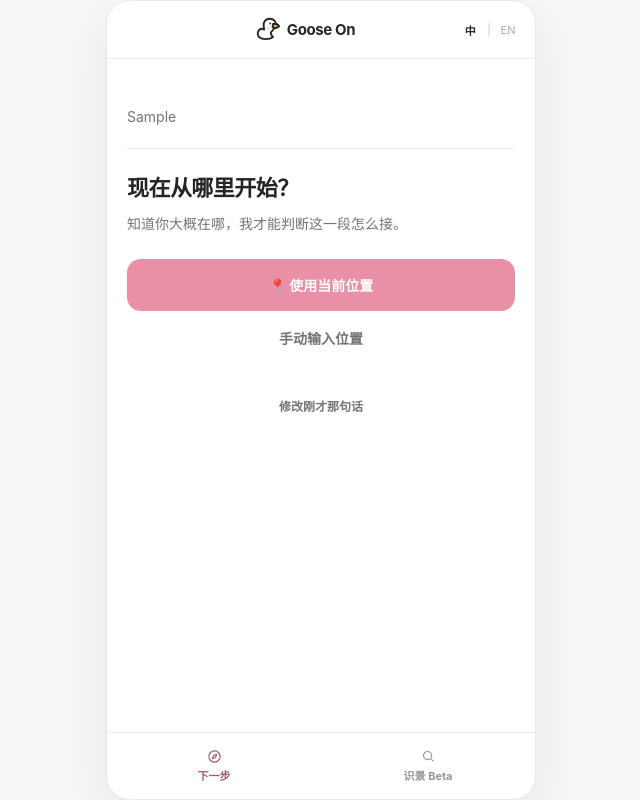
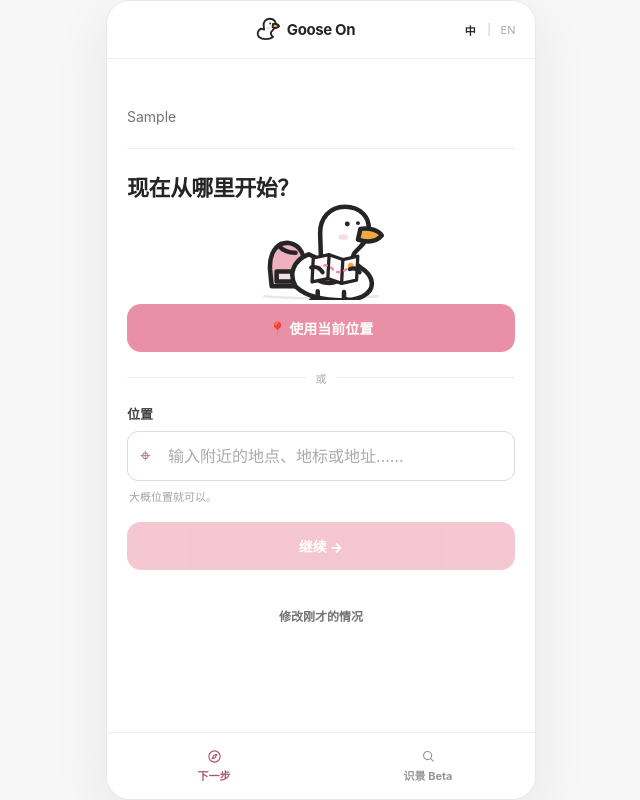
Before and after one commit to Cecilia-Huu/in-trip-decision, a React (Vite) app: page / in a window 1280 px wide. Both pictures are taken after typing "Sample" into the empty fields and a click on the button "看看下一步 →". Shown: the whole page, without its empty margins (319-959 px from the left). Built offline with nearby package versions, Linux system fonts and the light colour scheme.

Commit message:
Refine visible editable location flow

```diff
--- a/app/globals.css
+++ b/app/globals.css
@@ -183,18 +183,30 @@ input::placeholder,textarea::placeholder { color:#aaa; }
 .context-question h2 { font-size:22px; line-height:1.4; margin:0; letter-spacing:-.025em; }
 .context-question>p { font-size:14px; line-height:1.65; color:var(--secondary); margin:8px 0 20px; }
 .context-question input { width:100%; min-width:0; min-height:50px; border:1px solid #dcdcdc; border-radius:11px; padding:12px; font-size:16px; color:var(--text); background:#fff; }
-.manual-location>span { display:block; margin-bottom:8px; font-size:14px; }
+.location-goose { display:flex; justify-content:center; height:104px; margin:-8px 0 4px; overflow:hidden; }
+.location-goose img { display:block; width:148px; height:116px; object-fit:contain; }
+.location-goose.is-confused img { width:104px; }
+.location-use-current { min-height:48px; margin-top:4px; }
+.location-status { margin:11px 2px 0; text-align:center; }
+.location-status strong { display:block; color:#6f5c61; font-size:13px; }
+.location-status.is-success strong { color:#96566a; }
+.location-status small { display:block; margin-top:4px; color:var(--tertiary); font-size:11px; line-height:1.5; }
+.location-divider { display:flex; align-items:center; gap:10px; margin:18px 0; color:#aaa; font-size:11px; }
+.location-divider::before,.location-divider::after { content:""; flex:1; height:1px; background:var(--border); }
+.manual-location>span:first-child { display:block; margin-bottom:8px; color:#444; font-size:13px; font-weight:800; }
+.manual-location>small { display:block; margin:7px 2px 0; color:var(--tertiary); font-size:11px; }
+.location-input { position:relative; display:block; }
+.location-input>b { position:absolute; z-index:1; left:13px; top:50%; color:#a56d7c; font-size:19px; font-weight:500; line-height:1; transform:translateY(-52%); pointer-events:none; }
+.context-question .location-input input { padding-left:40px; }
+.location-continue { min-height:48px; margin-top:18px; }
 .secondary-action { width:100%; min-height:52px; border:1px solid var(--border); border-radius:12px; background:#fff; color:var(--text); cursor:pointer; font-size:15px; }
 .context-question .text-action { font-size:14px; }
 .edit-sentence { margin-top:24px; }
-.location-acquired { display:flex; align-items:center; justify-content:space-between; gap:8px; font-size:14px; }
-.location-acquired .text-action { margin:0; }
 .goose { width:96px; height:96px; object-fit:contain; }
 .adjust-processing { position:absolute; inset:58px 0 calc(66px + var(--safe-bottom)); z-index:15; display:flex; background:var(--bg); }
 .revisit-note { color:var(--secondary); font-size:12px; line-height:1.6; margin:10px 2px 0; }
 .processing-state { display:flex; flex-direction:column; justify-content:center; align-items:center; gap:12px; padding-bottom:90px; }
-.processing-state p,.location-fallback p { color:var(--secondary); font-size:14px; line-height:1.6; margin:0; }
-.location-fallback { text-align:center; padding:8px 0; }
+.processing-state p { color:var(--secondary); font-size:14px; line-height:1.6; margin:0; }
 .thinking { animation:goose-think 2.8s ease-in-out infinite alternate; transform-origin:50% 88%; }
 @keyframes goose-think { from { transform:rotate(-3deg); } to { transform:rotate(3deg); } }
 @media (prefers-reduced-motion:reduce) { .thinking,.voice-input.listening .mic-button { animation:none!important; } }
--- a/app/location.ts
+++ b/app/location.ts
@@ -1,4 +1,8 @@
 import type { Coordinates } from "./decision-engine";
+
+export function resolveDecisionLocation(input: string, coordinates?: Coordinates) {
+  return { currentPlace: input.trim(), coordinates };
+}
 
 // Called by the location button only; no permission request on mount or import.
 export function requestCoordinates(geolocation: Geolocation | undefined): Promise<Coordinates> {
--- a/app/progressive-context.tsx
+++ b/app/progressive-context.tsx
@@ -2,14 +2,14 @@ import { useEffect, useRef, useState, type FormEvent } from "react";
 import { extractContextFromText, needsAnchorQuestion, type ParsedContext } from "./context-parser";
 import type { Coordinates, DecisionContext } from "./decision-engine";
 import type { Locale } from "./mock-data";
-import { requestCoordinates } from "./location";
+import { requestCoordinates, resolveDecisionLocation } from "./location";
 import { readCurrentClock } from "./decision-engine";
-import { Goose, GooseProcessing } from "./goose-state";
+import { GooseProcessing } from "./goose-state";
 import { VoiceInput } from "./voice-input";
 
 const words = {
-  zh: { hero:"告诉我，现在怎么啦？", label:"发生什么了？", try:"试试这样说", placeholder:"比如：博物馆没开，我已经走得有点累了……", chips:["原计划去不了了","突然多出时间","今天不想赶了"], submit:"看看下一步 →", missing:"先说说发生了什么。", location:"现在从哪里开始？", locationHint:"知道你大概在哪，我才能判断这一段怎么接。", locate:"📍 使用当前位置", locating:"正在获取位置…", manual:"手动输入位置", failed:"没找到你的位置。", fallback:"手动告诉我你在哪 →", acquired:"✓ 已获取当前位置", edit:"修改", place:"例如：米兰大教堂附近", continue:"继续 →", anchor:"接下来有必须赶到的安排吗？", anchorHint:"比如预约的晚餐、演出、车次。没有也完全没关系。", none:"没有固定安排", add:"＋ 添加安排", time:"时间", plan:"安排 / 地点", invalid:"请填写有效时间和安排名称。", back:"修改刚才那句话" },
-  en: { hero:"Tell me—what’s going on?", label:"What happened?", try:"Try saying", placeholder:"For example: The museum is closed and I’m getting tired…", chips:["The plan fell through","Time opened up","No more rushing today"], submit:"See what’s next →", missing:"Tell me what happened first.", location:"Where are you starting from?", locationHint:"A rough location helps connect this part of your day.", locate:"📍 Use current location", locating:"Getting your location…", manual:"Enter a location", failed:"Couldn’t find your location.", fallback:"Tell me where you are →", acquired:"✓ Current location received", edit:"Change", place:"For example: near Milan Cathedral", continue:"Continue →", anchor:"Anything you need to get to next?", anchorHint:"A dinner booking, a show, a train. No fixed plan is fine too.", none:"No fixed plan", add:"＋ Add a plan", time:"Time", plan:"Plan / place", invalid:"Add a valid time and the plan name.", back:"Edit what you said" },
+  zh: { hero:"告诉我，现在怎么啦？", label:"发生什么了？", try:"试试这样说", placeholder:"比如：博物馆没开，我已经走得有点累了……", chips:["原计划去不了了","突然多出时间","今天不想赶了"], submit:"看看下一步 →", missing:"先说说发生了什么。", location:"现在从哪里开始？", locationHint:"大概位置就可以。", locate:"📍 使用当前位置", locating:"正在获取位置…", or:"或", locationLabel:"位置", place:"输入附近的地点、地标或地址……", failed:"没找到你的位置。", acquired:"✓ 已获取当前位置", acquiredHint:"位置已获取，你也可以补充一个附近地点。", continue:"继续 →", anchor:"接下来有必须赶到的安排吗？", anchorHint:"比如预约的晚餐、演出、车次。没有也完全没关系。", none:"没有固定安排", add:"＋ 添加安排", time:"时间", plan:"安排 / 地点", invalid:"请填写有效时间和安排名称。", back:"修改刚才的情况" },
+  en: { hero:"Tell me—what’s going on?", label:"What happened?", try:"Try saying", placeholder:"For example: The museum is closed and I’m getting tired…", chips:["The plan fell through","Time opened up","No more rushing today"], submit:"See what’s next →", missing:"Tell me what happened first.", location:"Where are you starting from?", locationHint:"A rough area is enough.", locate:"📍 Use current location", locating:"Getting your location…", or:"or", locationLabel:"Location", place:"Search or enter a place, landmark or address…", failed:"Couldn’t find your location.", acquired:"✓ Current location detected", acquiredHint:"Location detected. You can also add a nearby place.", continue:"Continue →", anchor:"Anything you need to get to next?", anchorHint:"A dinner booking, a show, a train. No fixed plan is fine too.", none:"No fixed plan", add:"＋ Add a plan", time:"Time", plan:"Plan / place", invalid:"Add a valid time and the plan name.", back:"Edit what you said" },
 } as const;
 
 type Stage = "input" | "location" | "anchor" | "processing";
@@ -23,7 +23,6 @@ export function DecisionForm({ locale, initialContext, onDecide }: { locale: Loc
   const [place, setPlace] = useState("");
   const [coordinates, setCoordinates] = useState<Coordinates>();
   const [geoState, setGeoState] = useState<GeoState>("idle");
-  const [manual, setManual] = useState(false);
   const [addAnchor, setAddAnchor] = useState(false);
   const [anchorTime, setAnchorTime] = useState("");
   const [anchorPlace, setAnchorPlace] = useState("");
@@ -35,7 +34,8 @@ export function DecisionForm({ locale, initialContext, onDecide }: { locale: Loc
   useEffect(() => { if (stage !== "input") question.current?.focus(); }, [stage]);
 
   const finish = (data: ParsedContext, location: string, coords?: Coordinates) => {
-    setReady({ change:change.trim(), currentPlace:location, coordinates:coords, ...readCurrentClock(), lessWalking:data.lessWalking, indoors:data.indoors, timeConstraint:data.timeConstraint, nextAnchor:data.nextAnchor ?? null, noAnchorKnown:data.noAnchor, currentState:data.currentState ? [data.currentState] : [], preferences:initialContext?.preferences ?? {} });
+    const resolvedLocation = resolveDecisionLocation(location, coords);
+    setReady({ change:change.trim(), ...resolvedLocation, ...readCurrentClock(), lessWalking:data.lessWalking, indoors:data.indoors, timeConstraint:data.timeConstraint, nextAnchor:data.nextAnchor ?? null, noAnchorKnown:data.noAnchor, currentState:data.currentState ? [data.currentState] : [], preferences:initialContext?.preferences ?? {} });
     setStage("processing");
   };
   const advance = (data: ParsedContext, location: string, coords?: Coordinates) => {
@@ -49,7 +49,7 @@ export function DecisionForm({ locale, initialContext, onDecide }: { locale: Loc
     if (stage === "input") {
       if (!change.trim()) { setError(t.missing); return; }
       const data = extractContextFromText(change, locale);
-      setManual(false); setAddAnchor(false); setAnchorTime(""); setAnchorPlace("");
+      setAddAnchor(false); setAnchorTime(""); setAnchorPlace("");
       // Carry manually supplied context only when the sentence itself is unchanged.
       const same = initialContext?.change === change.trim();
       const location = data.currentPlace || (same ? initialContext.currentPlace : "");
@@ -70,14 +70,13 @@ export function DecisionForm({ locale, initialContext, onDecide }: { locale: Loc
   };
   const locate = () => {
     const id = ++requestId.current;
-    setCoordinates(undefined); setGeoState("pending"); setManual(false);
+    setCoordinates(undefined); setGeoState("pending");
     requestCoordinates(navigator.geolocation).then(position => {
       if (id !== requestId.current) return;
       setCoordinates(position);
-      setPlace(""); setGeoState("success");
+      setGeoState("success");
     }).catch(() => { if (id === requestId.current) setGeoState("error"); });
   };
-  const enterManually = () => { requestId.current += 1; setManual(true); setCoordinates(undefined); setGeoState("idle"); };
   if (stage === "processing" && ready) return <GooseProcessing locale={locale} onComplete={() => onDecide(ready)} />;
 
   return <form className={`decision-form progressive-form app-screen${stage === "input" ? " home-screen" : ""}`} onSubmit={submit} noValidate>
@@ -85,11 +84,15 @@ export function DecisionForm({ locale, initialContext, onDecide }: { locale: Loc
       <p className="input-recap">{change}</p>
       <section className="context-question" aria-labelledby="context-question">
         <h2 id="context-question" ref={question} tabIndex={-1}>{stage === "location" ? t.location : t.anchor}</h2>
-        <p>{stage === "location" ? t.locationHint : t.anchorHint}</p>
+        {stage === "anchor" ? <p>{t.anchorHint}</p> : null}
         {stage === "location" ? <>
-          {geoState === "error" ? <div className="location-fallback" role="status"><Goose /><p>{t.failed}</p><button className="text-action" type="button" onClick={enterManually}>{t.fallback}</button></div> : geoState === "success" ? <div className="location-acquired" role="status"><span>{t.acquired}</span><button className="text-action" type="button" onClick={enterManually}>{t.edit}</button></div> : !manual ? <><button className="primary-action" type="button" disabled={geoState === "pending"} onClick={locate}>{geoState === "pending" ? t.locating : t.locate}</button><button className="text-action" type="button" onClick={enterManually}>{t.manual}</button></> : null}
-          {manual ? <label className="manual-location"><span>{t.manual}</span><input autoComplete="off" value={place} onChange={e => setPlace(e.target.value)} placeholder={t.place} /></label> : null}
-          {manual || coordinates ? <button className="primary-action" type="submit" disabled={!place.trim() && !coordinates}>{t.continue}</button> : null}
+          <div className={`location-goose${geoState === "error" ? " is-confused" : ""}`} aria-hidden="true"><img src={import.meta.env.BASE_URL + `assets/${geoState === "error" ? "goose-confused" : "goose-location"}.svg`} alt="" width="148" height="116" /></div>
+          <button className="primary-action location-use-current" type="button" disabled={geoState === "pending"} onClick={locate}>{geoState === "pending" ? t.locating : t.locate}</button>
+          {geoState === "success" ? <div className="location-status is-success" role="status"><strong>{t.acquired}</strong><small>{t.acquiredHint}</small></div> : null}
+          {geoState === "error" ? <div className="location-status is-error" role="status"><strong>{t.failed}</strong></div> : null}
+          <div className="location-divider" aria-hidden="true"><span>{t.or}</span></div>
+          <label className="manual-location"><span>{t.locationLabel}</span><span className="location-input"><b aria-hidden="true">⌖</b><input autoComplete="off" value={place} onChange={e => setPlace(e.target.value)} placeholder={t.place} /></span><small>{t.locationHint}</small></label>
+          <button className="primary-action location-continue" type="submit" disabled={!place.trim() && !coordinates}>{t.continue}</button>
         </> : <><button className="secondary-action" type="button" onClick={() => finish({ ...parsed, noAnchor:true }, place, coordinates)}>{t.none}</button>{!addAnchor ? <button className="text-action" type="button" onClick={() => setAddAnchor(true)}>{t.add}</button> : <><div className="anchor-fields"><label><span>{t.time}</span><input type="text" inputMode="numeric" placeholder="19:00" value={anchorTime} onChange={e => setAnchorTime(e.target.value)} /></label><label><span>{t.plan}</span><input value={anchorPlace} onChange={e => setAnchorPlace(e.target.value)} placeholder="Navigli" /></label></div><button className="primary-action" type="submit">{t.continue}</button></>}</>}
       </section><button className="text-action edit-sentence" type="button" onClick={() => { requestId.current += 1; setStage("input"); setError(""); }}>{t.back}</button>
     </>}
```
Also changed, not shown: public/assets/goose-location.svg, 1 other file (tests, documents, lock files or other folders).
